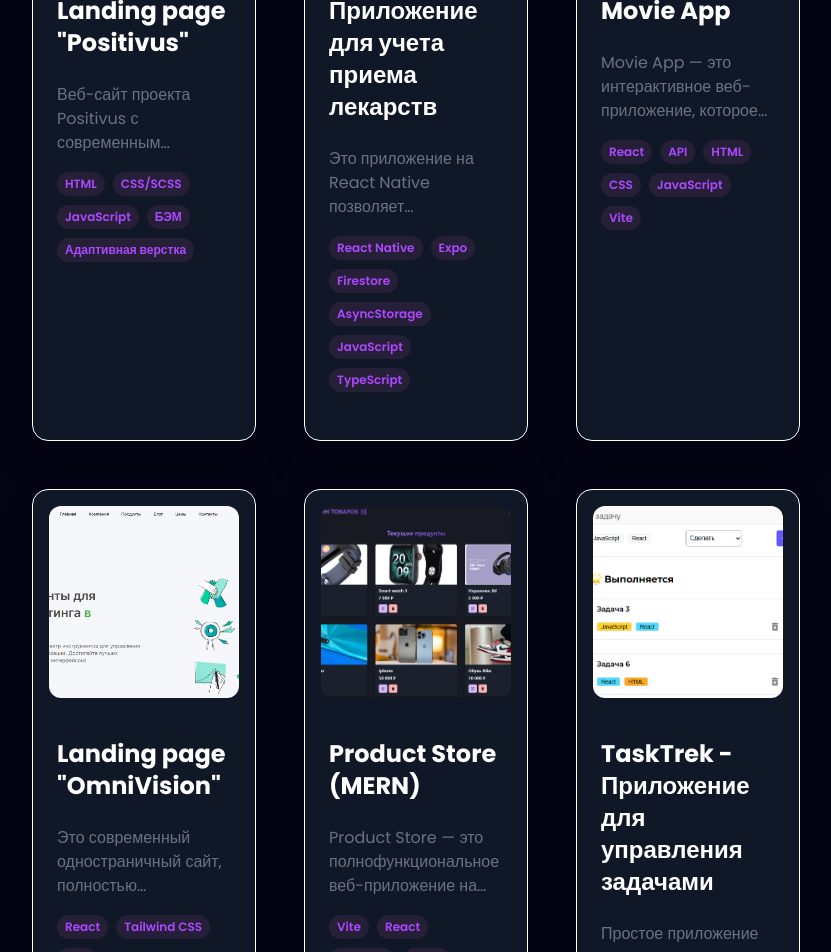
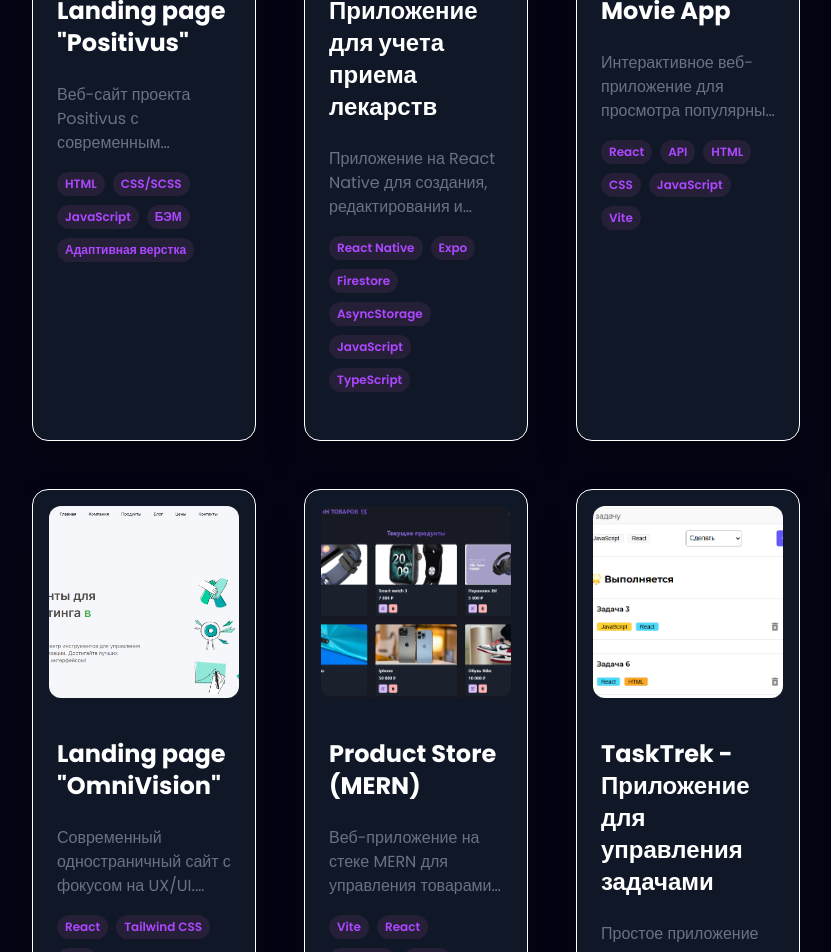
Before and after one commit to vlad-ryad/portfolio_project, a React (Vite) app: page / in a window 1280 px wide. Shown: the part 2160-3112 px from the top of the page, without its empty margins (224-1055 px from the left). Built offline with nearby package versions, Linux system fonts and the light colour scheme.

Commit message:
feat:  обновления констант

```diff
--- a/src/constants.js
+++ b/src/constants.js
@@ -98,7 +98,7 @@ export const projects = [
     id: 0,
     title: "Landing page \"Positivus\"",
     description:
-      "Веб-сайт проекта Positivus с современным дизайном и адаптивной версткой",
+      "Веб-сайт проекта Positivus с современным дизайном и адаптивной версткой. Я сверстал все блоки по макету, реализовал адаптивность для разных устройств, применял методологию БЭМ для удобства поддержки кода.",
     image: positivusLogo,
     tags: ["HTML", "CSS/SCSS", "JavaScript", "БЭМ", "Адаптивная верстка"],
     github: "https://github.com/vlad-ryad/positivus-frontend",
@@ -108,7 +108,7 @@ export const projects = [
     id: 1,
     title: "Приложение для учета приема лекарств",
     description:
-      "Это приложение на React Native позволяет пользователям создавать, редактировать и удалять напоминания о приеме лекарств и добавок.",
+      "Приложение на React Native для создания, редактирования и удаления напоминаний о приеме лекарств и добавок. Реализовал хранение данных в Firestore и локально через AsyncStorage, добавил уведомления и пользовательский интерфейс для удобного управления приемом лекарств.",
     image: medLogo,
     tags: ["React Native", "Expo", "Firestore", "AsyncStorage", "JavaScript", "TypeScript"],
     github: "https://github.com/vlad-ryad/Medical-Reminder-App",
@@ -116,9 +116,9 @@ export const projects = [
   },
   {
     id: 2,
-    title: "Movie  App",
+    title: "Movie App",
     description:
-      "Movie App — это интерактивное веб-приложение, которое позволяет пользователям просматривать популярные фильмы, фильтровать их по различным критериям, включая жанры, дату выхода, популярность, рейтинг и название, а также видеть подробную информацию о каждом фильме и переключаться между светлой и тёмной темой (для просмотра включите VPN). ",
+      "Интерактивное веб-приложение для просмотра популярных фильмов. Реализовал фильтры по жанрам, дате выхода, рейтингу и названию, добавил темную/светлую тему, подключил внешний API для получения данных о фильмах.",
     image: movierecLogo,
     tags: ["React", "API", "HTML", "CSS", "JavaScript" , "Vite"],
     github: "https://github.com/vlad-ryad/movie",
@@ -126,9 +126,9 @@ export const projects = [
   },
   {
     id: 3,
-    title: " Landing page \"OmniVision\"",
+    title: "Landing page \"OmniVision\"",
     description:
-      "Это современный одностраничный сайт, полностью адаптированный под все устройства. Проект демонстрирует ключевые преимущества платформы OmniVision с фокусом на пользовательский опыт и визуальную привлекательность.",
+      "Современный одностраничный сайт с фокусом на UX/UI. Реализовал адаптивную верстку для разных устройств, также интерактивные элементы с помощью React и Tailwind CSS.",
     image: omnivisionLogo,
     tags: ["React", "Tailwind CSS", "Vite"],
     github: "https://github.com/vlad-ryad/OmniVision/tree/main",
@@ -138,7 +138,7 @@ export const projects = [
     id: 4,
     title: "Product Store (MERN)",
     description:
-      "Product Store — это полнофункциональное веб-приложение на стеке MERN (MongoDB, Express, React, Node.js), предназначенное для управления товарами: добавления, редактирования, удаление и отображения с удобным интерфейсом.",
+      "Веб-приложение на стеке MERN для управления товарами. Реализовал добавление, редактирование и удаление товаров, интеграцию с REST API, работу с MongoDB и Node.js, настроил фронтенд на React с использованием Chakra UI.",
     image: ProductStoreLogo,
     tags: ["Vite", "React", "REST API", "Node", "Express", "MongoDB", "Chakra UI"],
     github: "https://github.com/vlad-ryad/product_store_mern",
@@ -148,7 +148,7 @@ export const projects = [
     id: 5,
     title: "TaskTrek - Приложение для управления задачами",
     description:
-      "Простое приложение для управления задачами с функцией drag-and-drop на React",
+      "Простое приложение для управления задачами с функцией drag-and-drop. Разработал интерфейс для добавления и удаления задач, реализовал сохранение данных в Local Storage.",
     image: taskLogo,
     tags: ["HTML", "CSS", "React", "Vite", "Local Storage"],
     github: "https://github.com/vlad-ryad/task-project",
```
